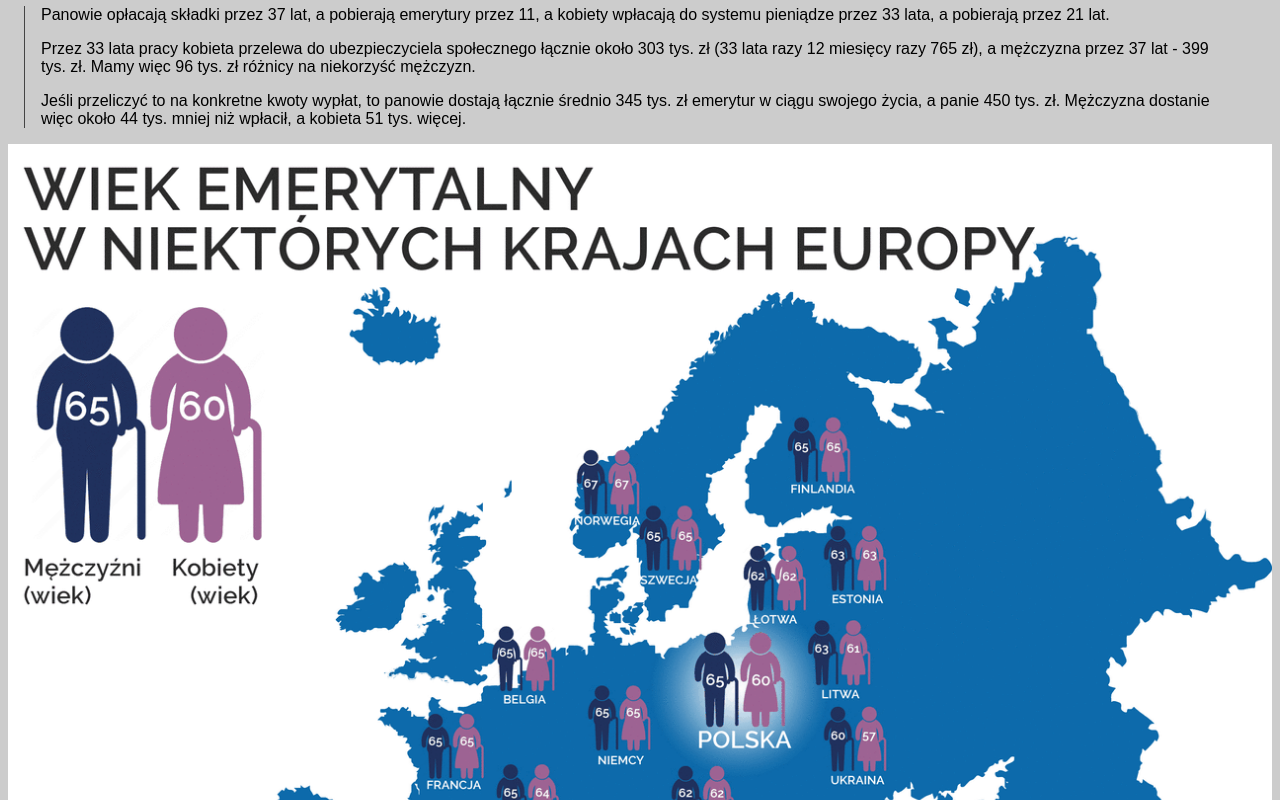
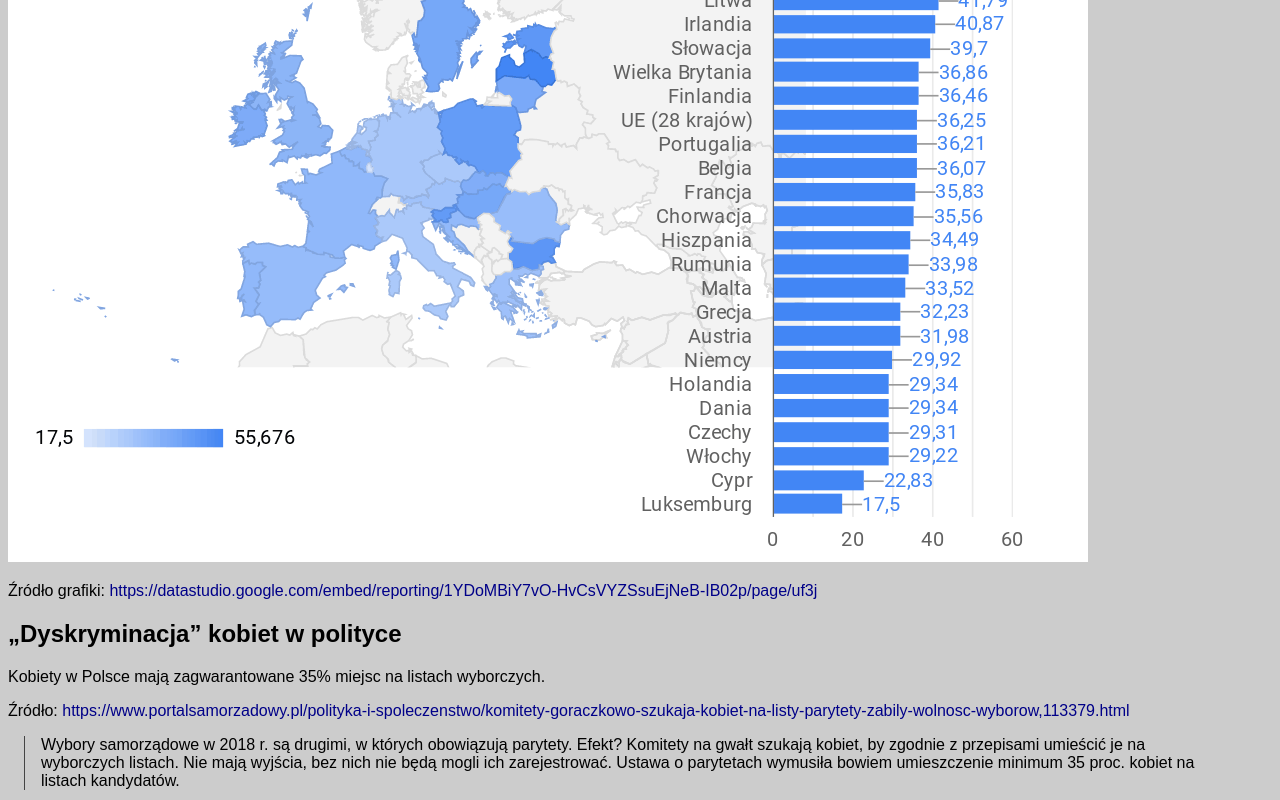
Before and after one commit to nieczekam107lat/nieczekam107lat.github.io, a plain HTML site: page index.html in a window 1280 px wide. Shown: the part 2694-3494 px from the top of the page. Drawn offline with Linux system fonts and the light colour scheme.

Commit message:
dodanie grafiki forsal

```diff
--- a/index.html
+++ b/index.html
@@ -57,6 +57,8 @@ td, th { padding: 0.2em; }
 <h2 id="praca">&bdquo;Dyskryminacja&rdquo; kobiet w pracy</h2>
 <p>Wg danych Eurostatu, w Polsce kobiety stanową 47% kadry menedżerskiej. Jeden z najwyższych współczynników w Europie. Więcej kobiet wśród menedżerów jest tylko w Słowenii, Estonii, Bułgarii i na Łotwie.</p>
 <p>Źródło: <a href="https://forsal.pl/artykuly/1401887,prawie-polowa-menedzerow-w-polsce-to-kobiety-europa-zachodnia-wypada-znacznie-gorzej-dane-eurostatu.html">https://forsal.pl/&ZeroWidthSpace;artykuly/&ZeroWidthSpace;1401887,&ZeroWidthSpace;prawie-&ZeroWidthSpace;polowa-&ZeroWidthSpace;menedzerow-&ZeroWidthSpace;w-&ZeroWidthSpace;polsce-&ZeroWidthSpace;to-&ZeroWidthSpace;kobiety-&ZeroWidthSpace;europa-&ZeroWidthSpace;zachodnia-&ZeroWidthSpace;wypada-&ZeroWidthSpace;znacznie-&ZeroWidthSpace;gorzej-&ZeroWidthSpace;dane-&ZeroWidthSpace;eurostatu.html</a></p>
+<p><img src="img/forsal.odsetek_kobiet_w_zawodach_menedzerskich_2017.png"></p>
+<p>Źródło grafiki: <a href="https://datastudio.google.com/embed/reporting/1YDoMBiY7vO-HvCsVYZSsuEjNeB-IB02p/page/uf3j">https://datastudio.google.com/&ZeroWidthSpace;embed/&ZeroWidthSpace;reporting/&ZeroWidthSpace;1YDoMBiY7vO-&ZeroWidthSpace;HvCsVYZSsuEjNeB-&ZeroWidthSpace;IB02p/&ZeroWidthSpace;page/&ZeroWidthSpace;uf3j</a></p>
 <h2 id="polityka">&bdquo;Dyskryminacja&rdquo; kobiet w polityce</h2>
 <p>Kobiety w Polsce mają zagwarantowane 35% miejsc na listach wyborczych.</p>
 <p>Źródło: <a href="https://www.portalsamorzadowy.pl/polityka-i-spoleczenstwo/komitety-goraczkowo-szukaja-kobiet-na-listy-parytety-zabily-wolnosc-wyborow,113379.html">https://www.portalsamorzadowy.pl/&ZeroWidthSpace;polityka-&ZeroWidthSpace;i-&ZeroWidthSpace;spoleczenstwo/&ZeroWidthSpace;komitety-&ZeroWidthSpace;goraczkowo-&ZeroWidthSpace;szukaja-&ZeroWidthSpace;kobiet-&ZeroWidthSpace;na-&ZeroWidthSpace;listy-&ZeroWidthSpace;parytety-&ZeroWidthSpace;zabily-&ZeroWidthSpace;wolnosc-&ZeroWidthSpace;wyborow,&ZeroWidthSpace;113379.html</a></p>
```
Also changed, not shown: img/forsal.odsetek_kobiet_w_zawodach_menedzerskich_2017.png (added).
